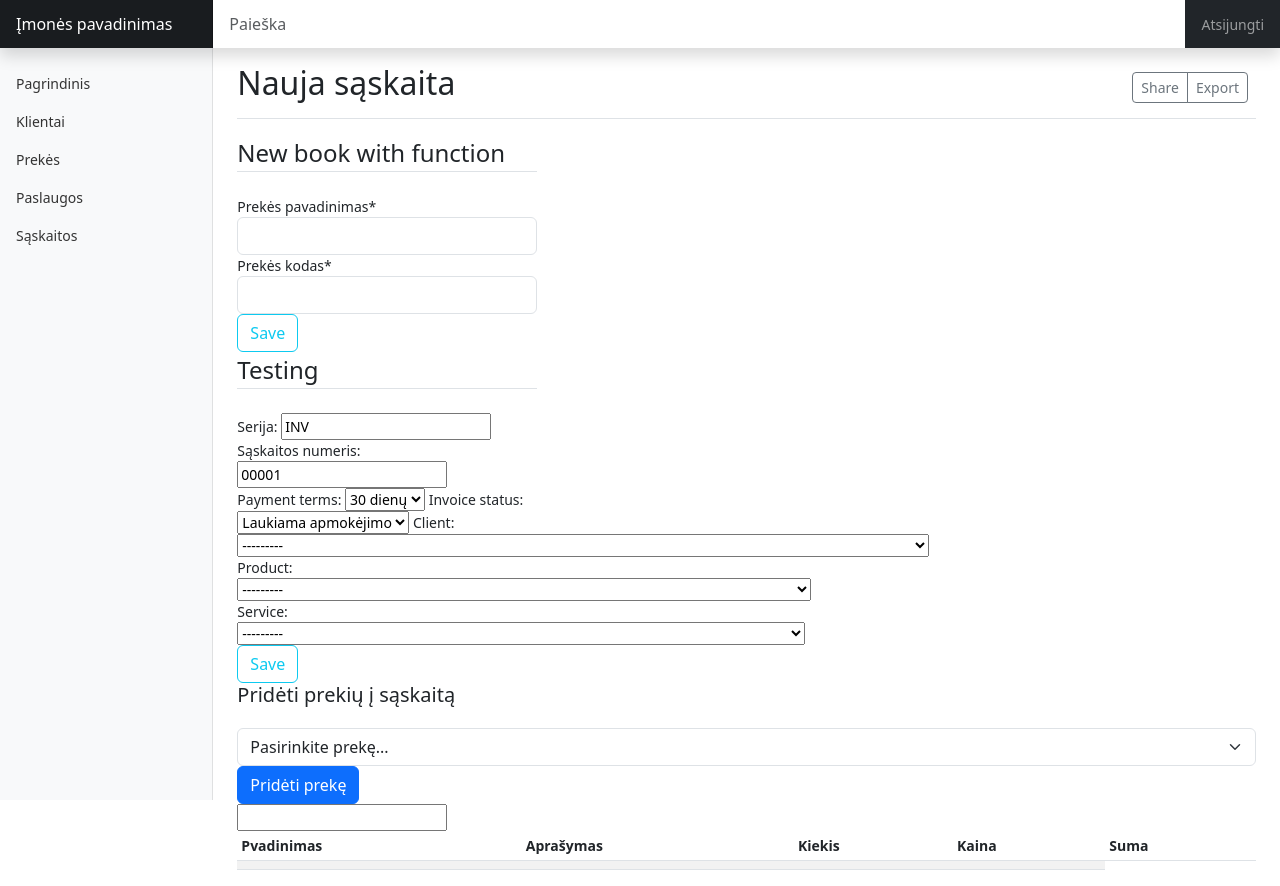
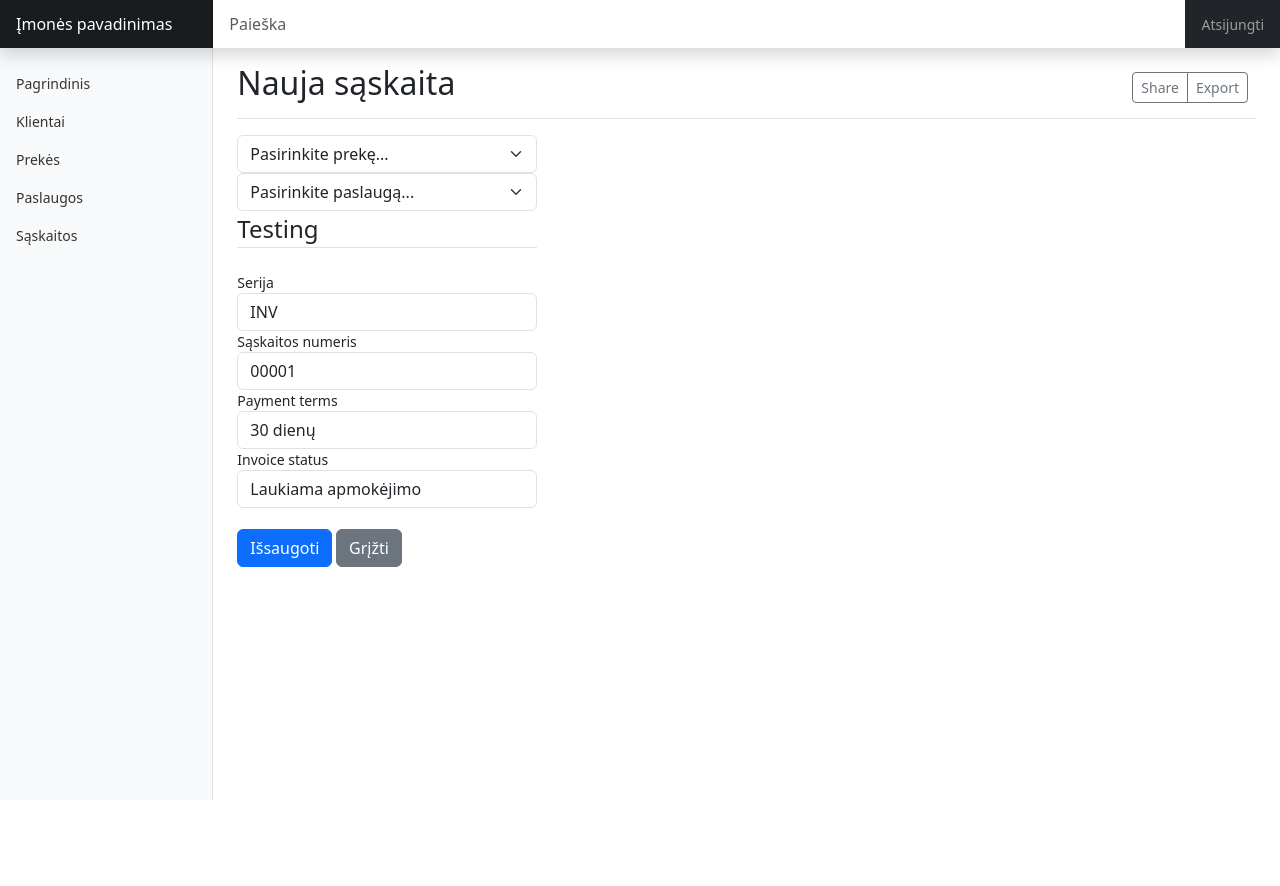
Before and after one commit to zvilkauskas/Invoice_project, a Django app: page /invoices/invoices/create_invoice/ in a window 1280 px wide. After the commit the page ends 800 px from the top, so only its background shows below. Run offline with Django 4.2, Linux system fonts and the light colour scheme; a user stored in the database is signed in; tables that the repository leaves empty hold one stand-in row (values such as "Sample post"); lists and menus that the app fills with data are empty; some libraries are stand-ins or nearby versions.

Commit message:
prideda prekiu ir paslaugu eilutes i create invoice html

```diff
--- a/InvoiceApp/forms.py
+++ b/InvoiceApp/forms.py
@@ -1,6 +1,7 @@
 from django import forms
 from django.contrib.auth.models import User
 from .models import Client, Product, Service, Invoice
+from django_select2 import forms as s2forms
 
 
 class DateInputForm(forms.ModelForm):
@@ -30,7 +31,7 @@ class AddNewServiceForm(forms.ModelForm):
 class CreateNewInvoiceForm(forms.ModelForm):
     class Meta:
         model = Invoice
-        fields = ('invoice_name', 'invoice_number', 'payment_terms', 'invoice_status', 'client', 'product', 'service',)
+        fields = ('invoice_name', 'invoice_number', 'payment_terms', 'invoice_status',)# 'client', 'product', 'service',)
         #widgets = {'due_date': forms.HiddenInput()}
 
 
@@ -47,7 +48,13 @@ class UserLoginForm(forms.ModelForm):
         )
 
 
-class SelectProductForm(forms.ModelForm):
+class SelectProductForm(s2forms.ModelSelect2Widget):
     class Meta:
         model = Product
-        fields = ['product_name', 'product_code',]
+        fields = ['product_name']
+
+
+class SelectClientForm(forms.ModelForm):
+    class Meta:
+        model = Invoice
+        fields = ['client']
--- /dev/null
+++ b/InvoiceApp/static/css/short_field.css
@@ -0,0 +1,3 @@
+.short_input {
+    width: 300px;
+}
--- a/InvoiceApp/templates/base.html
+++ b/InvoiceApp/templates/base.html
@@ -12,6 +12,8 @@
         <!-- Add additional CSS in static file -->
         <link href="{% static 'css/bootstrap.min.css' %}" rel="stylesheet">
         <link href="{% static 'css/dashboard.css' %}" rel="stylesheet">
+<script src="https://code.jquery.com/jquery-3.7.0.slim.min.js" integrity="sha256-tG5mcZUtJsZvyKAxYLVXrmjKBVLd6VpVccqz/r4ypFE=" crossorigin="anonymous"></script>
+
     </head>
     {% if user.is_authenticated %}
     {% csrf_token %}
@@ -170,5 +172,4 @@
         <script src="https://cdn.jsdelivr.net/npm/chart.js@4.2.1/dist/chart.umd.min.js" integrity="sha384-gdQErvCNWvHQZj6XZM0dNsAoY4v+j5P1XDpNkcM3HJG1Yx04ecqIHk7+4VBOCHOG" crossorigin="anonymous"></script>
         <script src="{% static 'js/bootstrap.bundle.min.js' %}"></script>
         <script src="{% static 'js/dashboard2.js' %}"></script>
-
     </body>
--- a/InvoiceApp/templates/create_invoice.html
+++ b/InvoiceApp/templates/create_invoice.html
@@ -1,84 +1,35 @@
-
 {% load static%}
 
 {% if user.is_authenticated %}
 
 {% load crispy_forms_tags %}
+
 <body>
 <link href="{% static 'css/input-width.css' %}" rel="stylesheet">
 <link href="{% static 'css/dropdown.css' %}" rel="stylesheet">
-
-<!-- <div class="dropdown">-->
-<!--  <button onclick="myFunction()" class="dropbtn">Dropdown</button>-->
-<!--  <div id="myDropdown" class="dropdown-content">-->
-<!--    <input type="text" placeholder="Search.." id="myInput" onkeyup="filterFunction()">-->
-<!--    <a href="#about">About</a>-->
-<!--    <a href="#base">Base</a>-->
-<!--    <a href="#blog">Blog</a>-->
-<!--    <a href="#contact">Contact</a>-->
-<!--    <a href="#custom">Custom</a>-->
-<!--    <a href="#support">Support</a>-->
-<!--    <a href="#tools">Tools</a>-->
-<!--  </div>-->
-<!--</div>-->
-
-    <div class="content-section">
-        <form method="POST">
-            {% csrf_token %}
-            <fieldset class="form-group" style="width: 300px;">
-                <legend class="border-bottom mb-4">New book with function</legend>
-                {{ select_product|crispy }}
-            </fieldset>
-            <div class="form-group">
-                <button class="btn btn-outline-info" type="submit">Save</button>
-            </div>
-        </form>
-    </div>
-
-    <div class="content-section">
-    <form method="POST">
-        {% csrf_token %}
-        <fieldset class="form-group" style="width: 300px;">
-            <legend class="border-bottom mb-4">Testing</legend>
-            {{ invoice_form }}
-        </fieldset>
-        <div class="form-group">
-            <button class="btn btn-outline-info" type="submit">Save</button>
-        </div>
-    </form>
-    </div>
+<link href="{% static 'css/short_field.css' %}" rel="stylesheet">
 
 
-      <div class="card-body">
-
-        <div class="row">
-          <div class="col-lg-12">
-            <h5 class="card-title">Pridėti prekių į sąskaitą</h5><br>
-              <select name="select-box" class="form-select" id="select-box">
+<select name="select-box2" class="form-select short_input" id="select-box2">
     <option selected disabled="true" value="">Pasirinkite prekę...</option>
 
     {% for product in all_products %}
-                <option value="{{ product.product_name }}">{{ product.product_name }}</option>
+    <option
+            value="{{ product.product_id }}"
+            data-name="{{ product.product_name }}"
+            data-description="{{ product.product_description }}"
+            data-price="{{ product.product_price}}"
+            >{{ product.product_name }}</option>
     {% endfor %}
+</select>
 
-              </select>
-              <button href="#" type="button" class="btn btn-primary" data-bs-toggle="modal">Pridėti prekę</button>
+<!--<button type="button" class="btn btn-primary" data-bs-toggle="modal">Pridėti prekę</button>-->
 
-              <div>
-                <input list="all_products" name="all_products">
-                <datalist class="SmallFormField" name="all_products" id="all_products" onChange="submitForm(this.form, true)" onkeypress="gblKeyPress()" onkeydown="gblKeyDown()" onfocus="gblOnFocus('all_products')" onblur="gblOnBlur()" onClick="gblOnClick('QuoteMgrSearchCriteria', this.form)">
-                <option value="">Pasirinkite prekę...</option>
-                {% for product in all_products %}
-                <option value="{{ product.product_name }}">{{ product.product_name }}</option>
-                {% endfor %}
-                <input class="btn btn-primary" value="Submit">
-              </div>
-
-            <div class="table-responsive">
+<div class="table-responsive product-list-table" id="product-table">
     <table class="table table-striped table-sm">
         <thead>
         <tr>
-                    <th>Pvadinimas</th>
+            <th>Pavadinimas</th>
             <th>Aprašymas</th>
             <th>Kiekis</th>
             <th>Kaina</th>
@@ -86,21 +37,108 @@
         </tr>
         </thead>
         <tbody>
-                  {% for product in all_products %}
-                <tr>
-                  <td>{{product.title}}</td>
-                  <td>{{product.description}}</td>
-                  <td>{{product.quantity}}</td>
-                  <td>{{product.price}}</td>
-                </tr>
-                  {% endfor %}
+
         </tbody>
     </table>
 </div>
 
+
+<select name="select-box3" class="form-select short_input" id="select-box3">
+    <option selected disabled="true" value="">Pasirinkite paslaugą...</option>
+
+    {% for service in all_services %}
+    <option
+            value="{{ service.service_id }}"
+            data-name="{{ service.service_name }}"
+            data-description="{{ service.service_description }}"
+            data-price="{{ service.service_price}}"
+            >{{ service.service_name }}</option>
+    {% endfor %}
+</select>
+
+<div class="table-responsive service-list-table" id="service-table">
+    <table class="table table-striped table-sm">
+        <thead>
+        <tr>
+            <th>Pavadinimas</th>
+            <th>Aprašymas</th>
+            <th>Kiekis</th>
+            <th>Kaina</th>
+            <th>Suma</th>
+        </tr>
+        </thead>
+        <tbody>
+        </tbody>
+    </table>
 </div>
+
+
+<div class="content-section">
+    <form method="POST">
+        {% csrf_token %}
+        <fieldset class="form-group" style="width: 300px;">
+            <legend class="border-bottom mb-4">Testing</legend>
+            {{ invoice_form|crispy }}
+        </fieldset>
+        <br>
+        <div class="form-group">
+            <button class="btn btn-primary" type="submit">Išsaugoti</button>
+            <a href="{% url 'invoices' %}" class="btn btn-secondary">Grįžti</a>
         </div>
+    </form>
 </div>
+
+
+
+<!--<script>-->
+<!--$(".product-list-table").hide();-->
+<!--$(document).ready(function(){-->
+<!--$(document).on('change keyup', '.quantity', function() {-->
+<!--        var quantity = $(this).attr('id')-->
+<!--        var priceId = '#'+ $(this).attr("id").replace("quantity", "price");-->
+<!--        var price = $(priceId).text();-->
+<!--        var sum = '#'+ $(this).attr("id").replace("quantity", "sum");-->
+<!--        var newPrice = parseFloat(price) * parseFloat($(this).val());-->
+<!--        $(sum).text(newPrice);-->
+<!--    });-->
+
+<!--    $('#select-box2').on('change', function(){-->
+<!--        $(".product-list-table").show();-->
+<!--        let id = $(this).find(":selected").val();-->
+
+<!--  $("#product-table").find('tbody')-->
+<!--    .append($('<tr>')-->
+<!--        .append($('<td>')-->
+<!--            .append($('<p>')-->
+<!--                .text($(this).find(":selected").data('name'))-->
+<!--            )-->
+<!--        )-->
+<!--         .append($('<td>')-->
+<!--            .append($('<p>')-->
+<!--                .text($(this).find(":selected").data('description'))-->
+<!--            )-->
+<!--        )-->
+<!--         .append($('<td>')-->
+<!--            .append($('<input type="text" class="quantity">')-->
+<!--                .text('0').attr('id', 'quantity'+id)-->
+<!--            )-->
+<!--        )-->
+<!--         .append($('<td>')-->
+<!--            .append($('<p>')-->
+<!--                .text($(this).find(":selected").data('price')).attr('id', 'price'+id)-->
+<!--            )-->
+<!--        )-->
+<!--         .append($('<td>')-->
+<!--            .append($('<p class="sum">')-->
+<!--                .text('0').attr('id', 'sum'+id)-->
+<!--            )-->
+<!--        )-->
+<!--    );-->
+<!--    });-->
+<!--});-->
+<!--</script>-->
 <script src="{% static 'js/dropdown.js' %}"></script>
+<script src="{% static 'js/product_price_calc.js' %}"></script>
+<script src="{% static 'js/service_price_calc.js' %}"></script>
 </body>
 {% endif %}
--- a/InvoiceApp/urls.py
+++ b/InvoiceApp/urls.py
@@ -15,5 +15,6 @@ urlpatterns = [
     path('services/', views.services, name='services'),
     path('services/add_service/', views.add_service, name='add_service'),
     path('invoices/', views.invoices, name='invoices'),
-    path('invoices/create_invoice/', views.create_full_invoice, name='create_invoice')
+    path('invoices/create_invoice/', views.create_full_invoice, name='create_invoice'),
+    path("invoices/", include("django_select2.urls")),
 ]
--- a/InvoiceApp/views.py
+++ b/InvoiceApp/views.py
@@ -8,7 +8,7 @@ from .forms import UserLoginForm
 from django.contrib.auth import logout
 from django.contrib.auth.models import User, auth
 from .models import Client, Product, Service, Invoice
-from .forms import AddNewClientForm, AddNewProductForm, AddNewServiceForm, CreateNewInvoiceForm, SelectProductForm
+from .forms import AddNewClientForm, AddNewProductForm, AddNewServiceForm, CreateNewInvoiceForm, SelectProductForm, SelectClientForm
 from django.urls import resolve
 from django.shortcuts import render
 from uuid import uuid4
@@ -241,14 +241,17 @@ def create_full_invoice(request):
 
     invoice_form = CreateNewInvoiceForm()
     select_product = SelectProductForm()
+    select_client = SelectClientForm()
     all_products = Product.objects.all()
     all_services = Service.objects.all()
+
     context = {
         'current_route': resolve(request.path_info).url_name,
         'title': 'Nauja sąskaita',
         'invoice_form': invoice_form,
+        'select_product': select_product,
+        'select_client': select_client,
         'all_products': all_products,
         'all_services': all_services,
-        'select_product': select_product
     }
     return render(request, 'main_page.html', context)
--- a/my_project/settings.py
+++ b/my_project/settings.py
@@ -36,6 +36,7 @@ INSTALLED_APPS = [
     'InvoiceApp',
     'crispy_forms',
     'crispy_bootstrap4',
+    'django_select2',
     'django.contrib.admin',
     'django.contrib.auth',
     'django.contrib.contenttypes',
@@ -137,4 +138,3 @@ LOGIN_URL = 'login'
 LOGOUT_REDIRECT_URL = "logged_out"
 
 CRISPY_TEMPLATE_PACK = 'bootstrap4'
-# CRISPY_TEMPLATE_PACK = 'uni_form'
```
Also changed, not shown: InvoiceApp/models.py (+11 -11 lines), InvoiceApp/static/js/product_price_calc.js (added, +47 -0 lines), InvoiceApp/static/js/service_price_calc.js (added, +47 -0 lines), InvoiceApp/templates/invoices.html (+18 -0 lines). Lines whose indentation alone changed are shown as unchanged.
